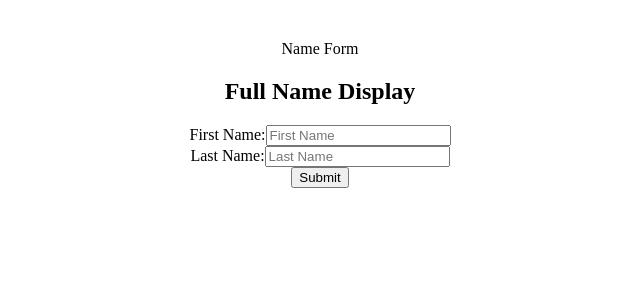
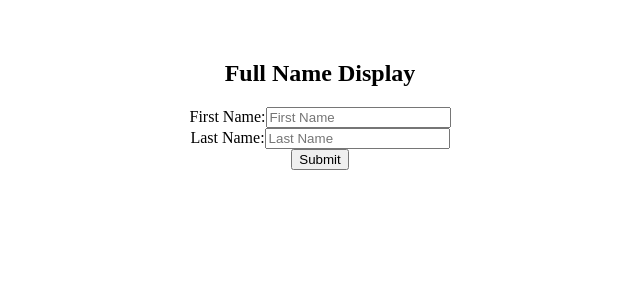
Before and after one commit to PriyankaBawanna/TodoListApp, a React (Vite) app: page / in a window 1280 px wide. Shown: the top 300 px of the page, without its empty margins (320-960 px from the left). Built offline with nearby package versions, Linux system fonts and the light colour scheme.

Commit message:
label remove

```diff
--- a/src/App.jsx
+++ b/src/App.jsx
@@ -7,7 +7,7 @@ import NameForm from "./NameForm";
 function App() {
   return (
     <>
-    Name Form
+
     <NameForm/>
     </>
   );
```
